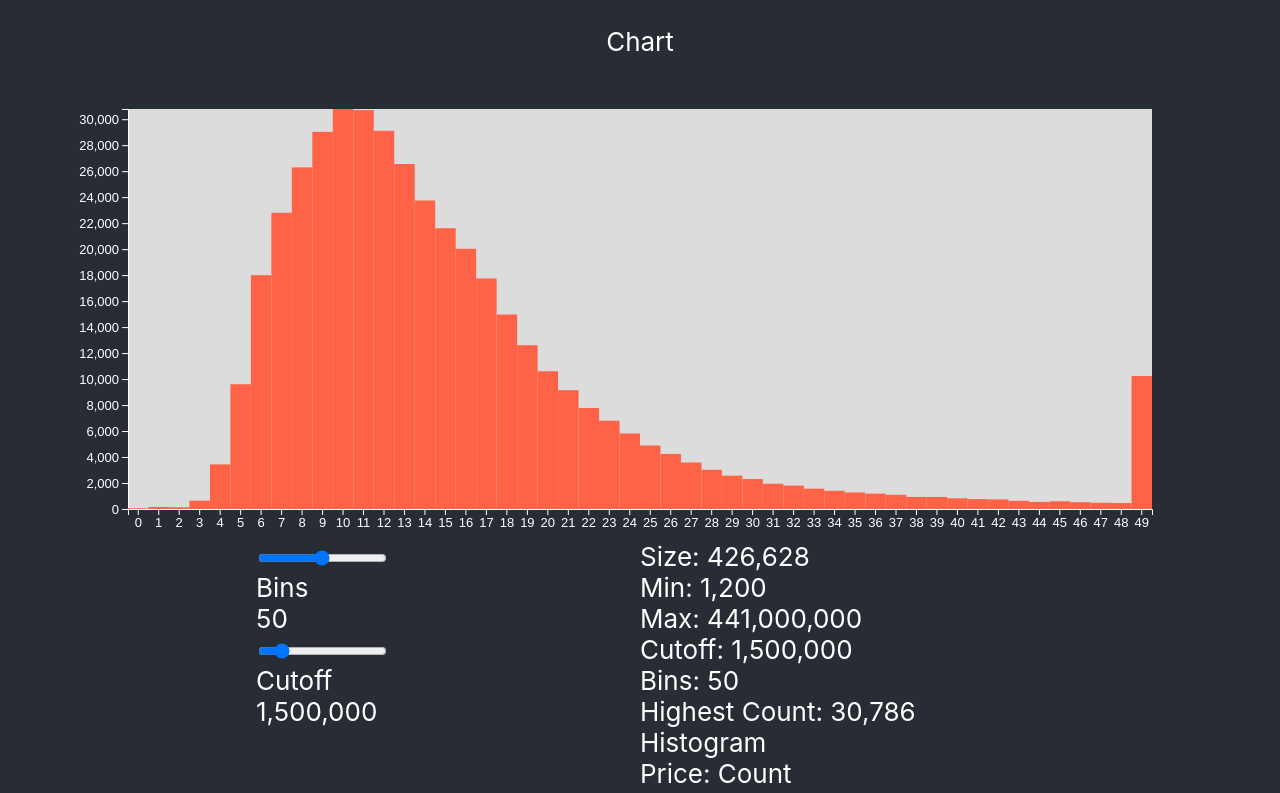
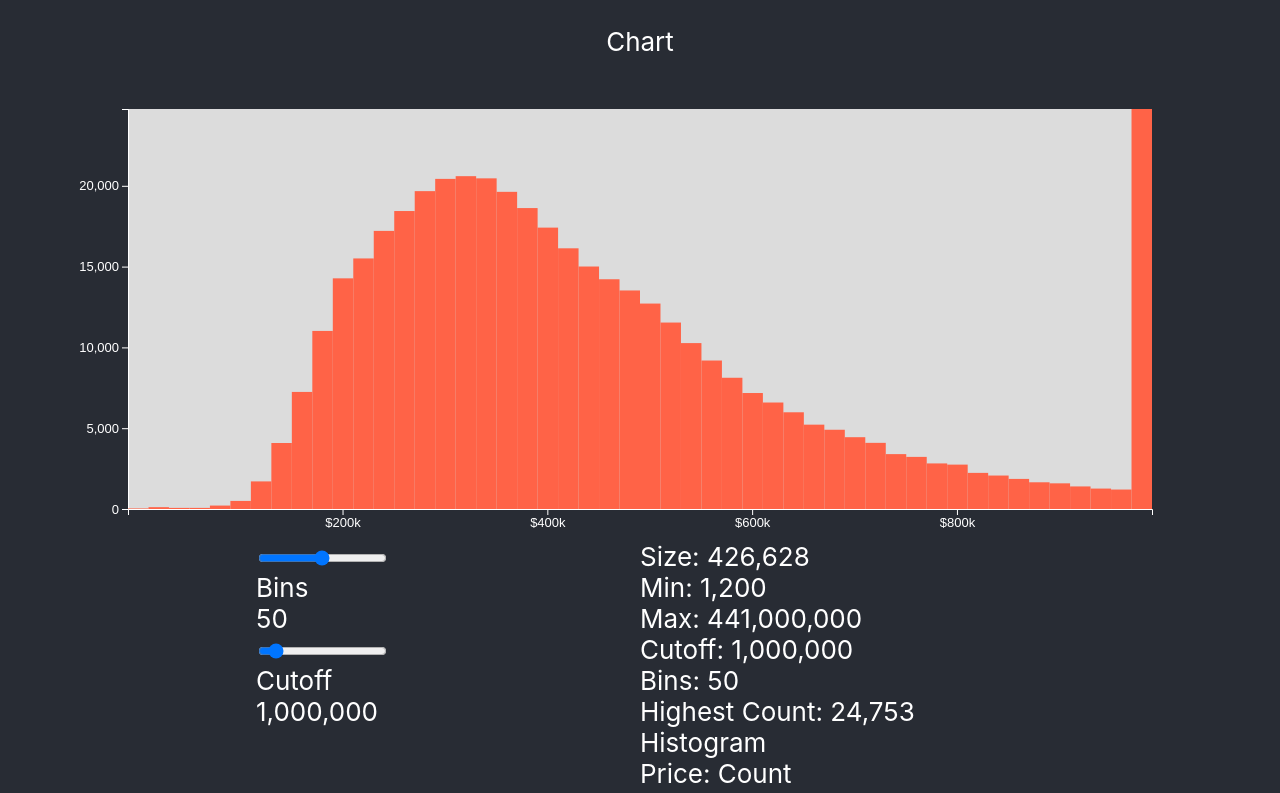
Before and after one commit to anselbrandt/d3-histogram, a React (Create React App) app: page / in a window 1280 px wide. Shown: the top 793 px of the page. Built offline with nearby package versions, Linux system fonts and the light colour scheme.

Commit message:
Set x and y ticks to 4

```diff
--- a/src/App.js
+++ b/src/App.js
@@ -11,7 +11,7 @@ function App() {
   const { width, height } = useGetViewport();
   const svgRef = useRef();
   const [bins, setBins] = useState(50);
-  const [cutoff, setCutoff] = useState(1500000);
+  const [cutoff, setCutoff] = useState(1000000);
   const [yScale, setYScale] = useState(50);
   const [data, setData] = useState();
   const [min, setMin] = useState();
@@ -60,8 +60,7 @@ function App() {
         width={width * 0.8}
         height={height * 0.5}
         svgRef={svgRef}
-        min={min}
-        max={max}
+        bins={bins}
         data={histogram}
         cutoff={cutoff}
         highCount={highCount}
--- a/src/Chart.js
+++ b/src/Chart.js
@@ -3,25 +3,33 @@ import styles from "./Chart.module.css";
 import { select, scaleBand, scaleLinear, axisBottom, axisLeft } from "d3";
 
 export default function Chart(props) {
-  const { svgRef, width, height, data, highCount } = props;
+  const { svgRef, width, height, bins, data, cutoff, highCount } = props;
 
   useEffect(() => {
     const svg = select(svgRef.current);
 
-    if (data && highCount) {
+    const ticks = 4;
+
+    if (data && highCount && bins && cutoff) {
       const xScale = scaleBand()
         .domain(data.map((value, index) => index))
         .range([0, width]);
 
       const yScale = scaleLinear().domain([0, highCount]).range([height, 0]);
 
-      const xAxis = axisBottom(xScale).ticks(data.length);
+      const xAxis = axisBottom(xScale)
+        .tickValues(
+          Array(ticks)
+            .fill()
+            .map((value, index) => (index + 1) * parseInt(bins / (ticks + 1)))
+        )
+        .tickFormat((tick) => `$${parseInt((tick * (cutoff / bins)) / 1000)}k`);
       svg
         .select(`.${styles.xAxis}`)
         .style("transform", `translateY(${height}px)`)
         .call(xAxis);
 
-      const yAxis = axisLeft(yScale);
+      const yAxis = axisLeft(yScale).ticks(5);
       svg.select(`.${styles.yAxis}`).call(yAxis);
 
       svg
@@ -37,7 +45,7 @@ export default function Chart(props) {
         .attr("fill", "tomato")
         .attr("height", (value) => height - yScale(value));
     }
-  }, [svgRef, width, height, data, highCount]);
+  }, [svgRef, width, height, bins, data, cutoff, highCount]);
 
   return (
     <div>
```
